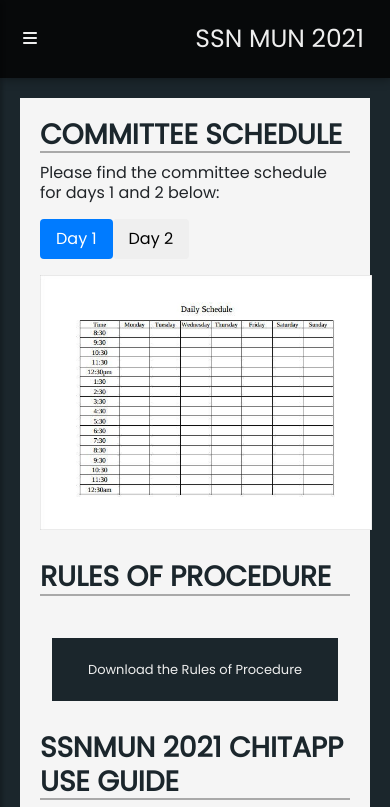
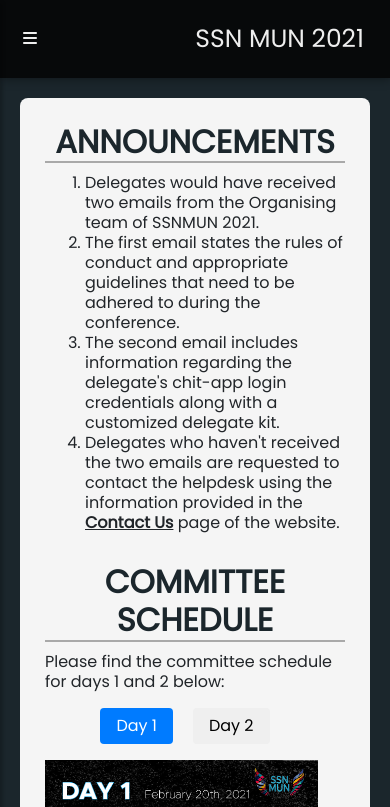
Before and after one commit to MaheshBharadwaj/SSN-MUN-Website, a Flask app: page /announcements in a window 390 px wide. Shown: the top 807 px of the page. Run offline with Flask 2, Linux system fonts and the light colour scheme; some libraries are stand-ins or nearby versions; some web fonts are replaced.

Commit message:
[ADD] changes

```diff
--- a/static/css/announcements.css
+++ b/static/css/announcements.css
@@ -2,6 +2,7 @@
         margin: 50px 150px;
         padding: 50px;
         background: whitesmoke;
+        border-radius: 15px;
     }
 
     div.announce-container h1 {
@@ -19,9 +20,14 @@ div.announce-container h1:after {
         border: 1px solid darkgray;
     }
 
-div.announce-container p {
+    div.announce-container p,
+    div.announce-container li {
         font-size: 22px;
-    line-height: 25px;
+        line-height: 28px;
+    }
+
+    div.announce-container li a {
+        text-decoration: underline;
     }
 
     .chunk {
@@ -29,7 +35,7 @@ div.announce-container p {
     }
 
     .videoResponsive {
-    padding-bottom: 56.25%;
+        padding-bottom: 40.25%;
         height: 0;
         position: relative;
         padding-top: 30px;
@@ -40,17 +46,18 @@ div.announce-container p {
     .videoResponsive object,
     .videoResponsive embed {
         position: absolute;
-    left: 0;
-    top: 0;
-    width: 100%;
-    height: 100%;
+        left: 20%;
+        width: 60%;
+        height: 75%;
     }
 
-img {
-    max-width: 85vw;
+    .announce-container img {
+        height: 50vh;
+        width: 50vh;
     }
 
     button {
+        margin-right: 20px;
         border: none !important;
     }
 
@@ -81,8 +88,6 @@ button:focus {
         overflow: hidden;
         margin-top: 2rem;
     }
-
-
     /* effect #5 */
 
     .btn-hover-effect--effect-5 {
@@ -187,21 +192,38 @@ a.btn-hover-effect.btn-hover-effect--effect-5:focus {
         .btn-hover-effect {
             font-size: 13px;
         }
+        .announce-container img {
+            height: 70vw;
+            width: 70vw;
+        }
         .announce-container {
             margin: 20px;
-        padding: 20px;
+            padding: 25px;
+            border-radius: 8px;
         }
         div.announce-container h1 {
-        font-size: 28px;
+            font-size: 32px;
+            text-align: center;
         }
         div.announce-container h1:after {
             margin-bottom: 10px;
         }
-    div.announce-container p {
+        div.announce-container p,
+        div.announce-container li {
             font-size: 16px;
             line-height: 20px;
         }
         .chunk {
             margin-bottom: 30px;
         }
+        .videoResponsive {
+            padding-bottom: 56.25%;
         }
+        .videoResponsive iframe,
+        .videoResponsive object,
+        .videoResponsive embed {
+            left: 5%;
+            width: 90%;
+            height: 90%;
+        }
+    }
--- a/templates/announcements.html
+++ b/templates/announcements.html
@@ -1,6 +1,29 @@
 {% extends "base.html" %} {% block page_css%}
 <link rel="stylesheet" type="text/css" href="{{url_for('static', filename='css/announcements.css')}}" /> {% endblock %} {% block content %}
 <div class="announce-container">
+    <div class="chunk">
+        <h1>
+            Announcements
+        </h1>
+        <ol>
+            <li>
+                Delegates would have received two emails from the Organising team of SSNMUN 2021.
+            </li>
+            <li>
+                The first email states the rules of conduct and appropriate guidelines that need to be adhered to during the conference.
+            </li>
+            <li>
+                The second email includes information regarding the delegate's chit-app login credentials along with a customized delegate kit.
+            </li>
+            <li>
+                Delegates who haven't received the two emails are requested to contact the helpdesk using the information provided in the
+                <a href="/contact"><strong>Contact Us</strong></a> page of the website.
+            </li>
+        </ol>
+    </div>
+
+
+
     <div class="chunk">
 
         <h1>Committee Schedule</h1>
@@ -16,12 +39,12 @@
             </li>
 
         </ul>
-        <div class="tab-content" id="pills-tabContent">
+        <div class="tab-content just" id="pills-tabContent">
             <div class="tab-pane fade show active" id="pills-home" role="tabpanel" aria-labelledby="pills-home-tab">
-                <img src="{{url_for('static', filename='images/day1.jpeg')}}" alt="day1 image">
+                <img src="{{url_for('static', filename='images/day1.png')}}" alt="day1 image">
             </div>
             <div class="tab-pane fade" id="pills-profile" role="tabpanel" aria-labelledby="pills-profile-tab">
-                <img src="{{url_for('static', filename='images/day2.jpeg')}}" alt="day2 image">
+                <img src="{{url_for('static', filename='images/day2.png')}}" alt="day2 image">
             </div>
 
         </div>
@@ -47,7 +70,7 @@
     <div class="chunk">
         <h1>Dress Code for SSNMUN 2021</h1>
         <p>
-            The dress code is <em>Western Formals</em>. Indian formals are <em>optional</em> and can be worn on the second day of the conference.
+            The dress code is <u>Western Formals</u>. Indian formals are <em>optional</em> and can be worn on the second day of the conference.
         </p>
     </div>
 </div>
@@ -55,5 +78,9 @@
 {% endblock %} {% block nav_active %}
 <script>
     document.getElementById("nav-announcements").classList.add("active");
+    var width = (window.innerWidth > 0) ? window.innerWidth : screen.width;
+    if (width < 800) {
+        document.getElementById("pills-tab").classList.add("justify-content-center");
+    }
 </script>
 {% endblock %}
```
Also changed, not shown: static/images/day1.jpeg (deleted), static/images/day1.png (added), static/images/day2.jpeg (deleted), static/images/day2.png (added), 1 other file. Lines whose indentation alone changed are shown as unchanged.
